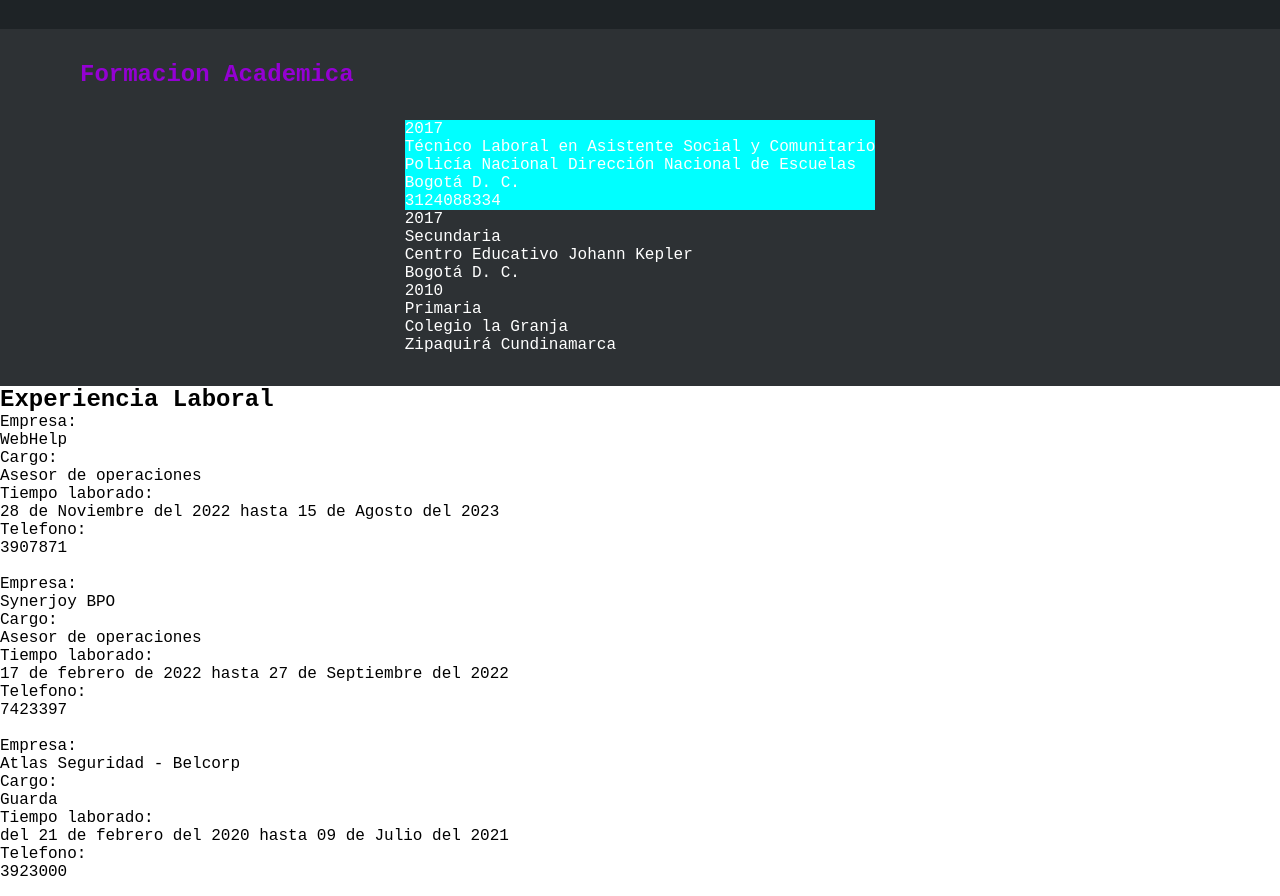
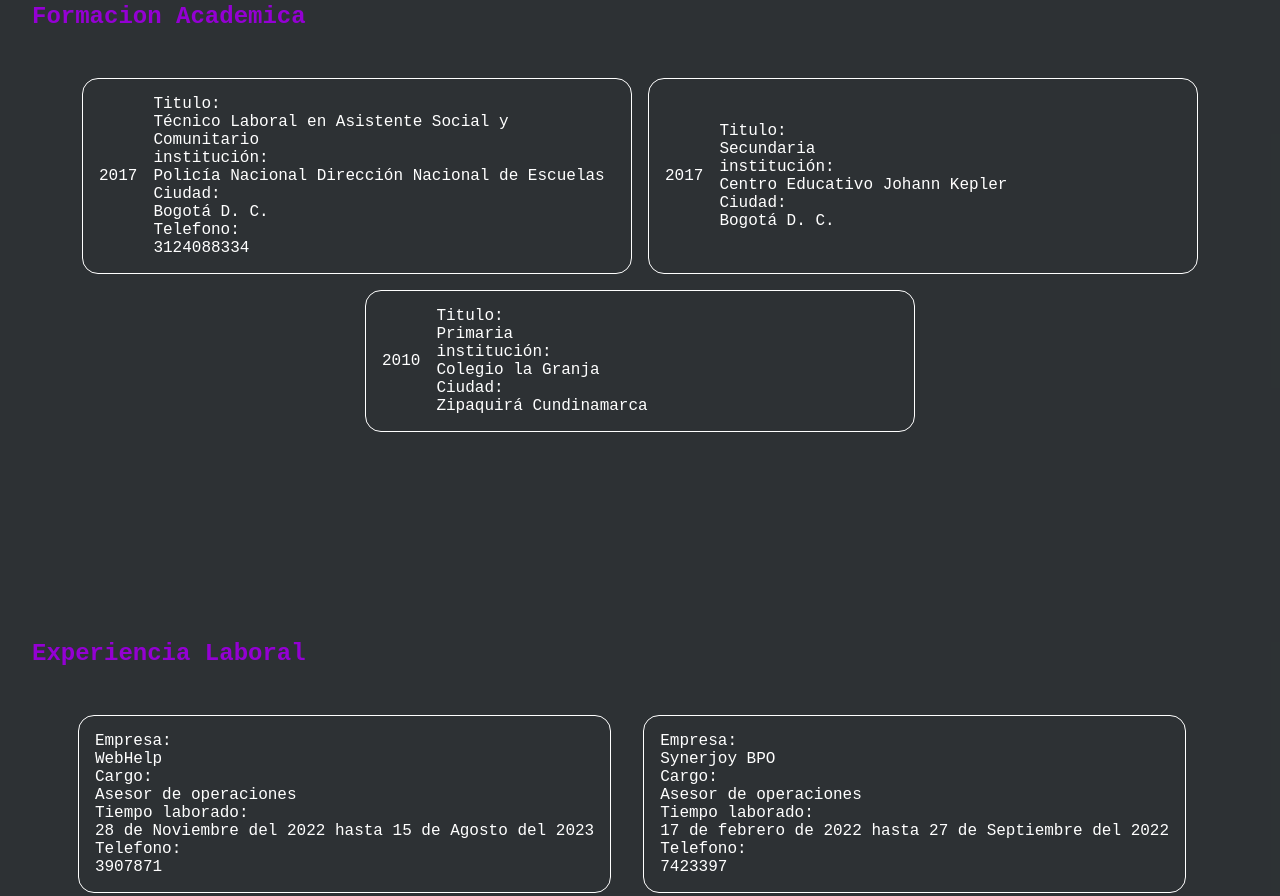
Before and after one commit to EstebanMartinez09/cv2.0, a plain HTML site: page index.html in a window 1280 px wide. Shown: the part 629-1525 px from the top of the page. Drawn offline with Linux system fonts and the light colour scheme; a web font is replaced by a local one.

Commit message:
tercera version cv

```diff
--- a/index.html
+++ b/index.html
@@ -1,5 +1,5 @@
 <!DOCTYPE html>
-<html lang="en">
+<html lang="es">
 
 <head>
     <meta charset="UTF-8">
@@ -7,6 +7,7 @@
     <meta name="description" content="CV de Esteban Martinez estudiante de ciencias de la computacion y desarrollo web">
     <title>Esteban Martinez</title>
     <link rel="stylesheet" href="./stayle.css">
+    <link rel="icon" href="./favicon-16x16.png">
 </head>
 
 <body>
@@ -28,12 +29,12 @@
 
     <main>
         <!--Primera sección-->
-        <section class="presentacion">
+        <section class="presentacion" id="perfil_profecional">
             <div class="contenedor__presentacion">
                 <div class="contenedor__img">
                     <img src="./imagenes/IMG-20230504-WA0023 (1) (1).png" alt="" width="250px">
                 </div>
-                <div class="contenedor__info" id="perfil_profecional">
+                <div class="contenedor__info" >
                     <div>
                         <h1><span>!Hola soy</span><strong>Camilo Esteban Martinez Marin</strong></h1>
                     </div>
@@ -48,7 +49,7 @@
         <!--Segunda sección academica-->
 
         <section class="contenedor__info__academico">
-            <article class="formacion_academica" id="formacion_academica">
+            <div class="formacion_academica" id="formacion_academica">
 
                 <h2>Formacion Academica</h2>
 
@@ -60,15 +61,23 @@
 
                         <div class="informacion">
                             <p class="titulo__optenido">
+                                <span>Titulo:</span>
+                                <br>
                                 Técnico Laboral en Asistente Social y Comunitario
                             </p>
                             <p class="nombre__institucion">
+                                <span>institución:</span>
+                                <br>
                                 Policía Nacional Dirección Nacional de Escuelas
                             </p>
                             <p class="lugar__formacion">
+                                <span>Ciudad:</span>
+                                <br>
                                 Bogotá D. C.
                             </p>
                             <p class="contacto">
+                                <span>Telefono:</span>
+                                <br>
                                 3124088334
                             </p>
                         </div>
@@ -80,12 +89,18 @@
 
                         <div class="informacion">
                             <p class="titulo__optenido">
+                                <span>Titulo:</span>
+                                <br>
                                 Secundaria
                             </p>
                             <p class="nombre__institucion">
+                                <span>institución:</span>
+                                <br>
                                 Centro Educativo Johann Kepler
                             </p>
                             <p class="lugar__formacion">
+                                <span>Ciudad:</span>
+                                <br>
                                 Bogotá D. C.
                             </p>
 
@@ -99,26 +114,34 @@
 
                         <div class="informacion">
                             <p class="titulo__optenido">
+                                <span>Titulo:</span>
+                                <br>
                                 Primaria
                             </p>
                             <p class="nombre__institucion">
+                                <span>institución:</span>
+                                <br>
                                 Colegio la Granja
                             </p>
                             <p class="lugar__formacion">
+                                <span>Ciudad:</span>
+                                <br>
                                 Zipaquirá Cundinamarca
                             </p>
                         </div>
+                    </div>
+
                 </div>
 
-            </article>
+            </div>
         </section>
         <!-- Tercera sección experiencia -->
 
 
-        <section id="experiencia_laboral">
+        <section class="contenedor_experiencia_laboral" id="experiencia_laboral">
             <h2>Experiencia Laboral</h2>
             <div class="empresas">
-                <div>
+                <div class="empresa">
                     <div>Empresa: <p>WebHelp</p>
                     </div>
                     <div>Cargo: <p>Asesor de operaciones</p>
@@ -129,7 +152,7 @@
                     </div>
                 </div>
                 <br>
-                <div>
+                <div class="empresa">
                     <div>Empresa: <p>Synerjoy BPO</p>
                     </div>
                     <div>Cargo: <p>Asesor de operaciones</p>
@@ -140,7 +163,7 @@
                     </div>
                 </div>
                 <br>
-                <div>
+                <div class="empresa">
                     <div>Empresa: <p>Atlas Seguridad - Belcorp</p>
                     </div>
                     <div>Cargo: <p>Guarda</p>
--- a/stayle.css
+++ b/stayle.css
@@ -22,6 +22,8 @@ body {
 }
 
 .header_cv {
+    width: 100%;
+    position: fixed;
     display: flex;
     justify-content: space-between;
     padding: 12px 10px;
@@ -47,7 +49,7 @@ body {
 
 .header_cv nav ul li a:hover{
     color: #9400D3;
-    border: 2px solid #9400D3;
+    outline: 2px solid #9400D3;
 }
 
 
@@ -94,31 +96,80 @@ body {
 }
 
 
+
+
 .contenedor__info__academico{
     background-color: #1e2326ee;
     padding: 2rem;
+    height: 600px;
 }
 
 .formacion_academica {
     display: flex;
     flex-direction: column;
+    align-items: center;
     gap: 2rem;
 }
 
 .formacion_academica h2 {
-    padding-inline-start: 3rem;
+    align-self: flex-start;
     color: #9400D3;
 }
 
 .instituciones {
-    display: grid;
-    grid-column: 1fr 1fr;
-    align-items: center;
+    max-width: 1200px;
+    display: flex;
+    flex-wrap: wrap;
+
     justify-content: center;
+    gap: 1rem;
+    padding: 1rem;
+
     color: #fff;
+
 }
 
-.instituciones div:nth-child(1){
-    background-color: aqua;
+.institucion {
+    width: 550px;
+    padding:1rem;
+    border: 1px solid white;
+    border-radius: 1rem;
 
+    display: flex;
+    align-items: center;
+    gap: 1rem;
 }
+
+.contenedor_experiencia_laboral {
+    background: #1e2326ee;
+    color: #fff;
+    padding: 2rem;
+    height: 600px;
+    display: flex;
+    flex-direction: column;
+    gap: 2rem;
+    justify-content: center;
+    align-items: center;
+}
+
+.contenedor_experiencia_laboral h2 {
+    align-self: flex-start;
+    color: #9400D3;
+}
+
+
+.empresas{
+    display: flex;
+    max-width: 1200px;
+    flex-wrap: wrap;
+
+    justify-content: center;
+    gap: 1rem;
+    padding: 1rem;
+}
+
+.empresa{
+    border: 1px solid #fff;
+    padding: 1rem;
+    border-radius: 1rem;
+}
```
